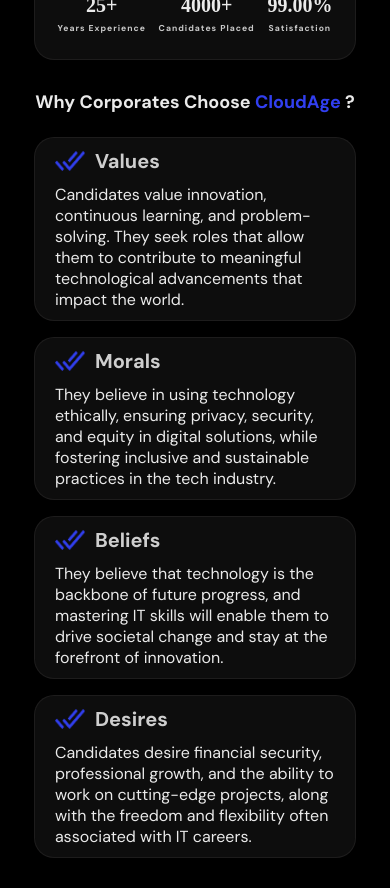
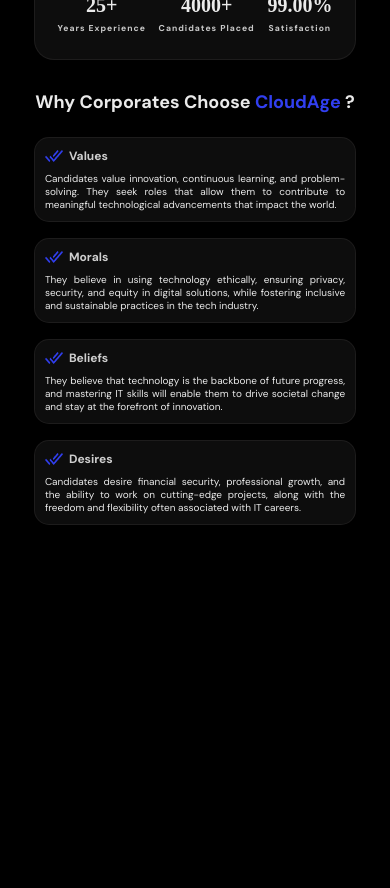
Before and after one commit to aayan-ap/Pricing-Page, a React (Vite) app: page / in a window 390 px wide. Shown: the part 2920-3808 px from the top of the page. After the commit the page ends 3475 px from the top, so only its background shows below. Built offline with nearby package versions, Linux system fonts and the light colour scheme; a web font is replaced by a local one.

Commit message:
'Why Section' Responsive Done

```diff
--- a/src/Components/why.css
+++ b/src/Components/why.css
@@ -47,15 +47,15 @@
   border: 1px solid rgb(94 91 91 / 82%);
 }
 .why_point h3 {
-     font-size: 1em;
+  font-size: 1em;
   color: rgba(255, 255, 255, 0.8);
   padding-left: 2em;
   background: url("/src/assets/BluTick.png") no-repeat left center;
   background-size: 1.5em 1em;
-
 }
 .why_point p {
   font-size: 18px;
+  text-align: justify;
 }
 @media (max-width: 800px) {
   .why_container {
@@ -69,7 +69,6 @@
     font-size: 32px;
   }
   .why_content {
-
     gap: 25px;
   }
   .why_point {
@@ -83,7 +82,6 @@
   }
   .why_point h3 {
     font-size: 1em;
-
   }
   .why_point p {
     font-size: 16px;
@@ -91,33 +89,32 @@
 }
 
 @media (max-width: 580px) {
-    .why_container {
+  .why_container {
     margin-bottom: 30px;
   }
   .why_head {
     margin-bottom: 6vw;
   }
   .why_head h1 {
-  font-size: clamp(18px, 4.5vw, 25px);
+    font-size: clamp(18px, 4.5vw, 25px);
   }
   .why_content {
-
     gap: 16px;
   }
   .why_point {
-    gap: 10px;
+    gap: 8px;
 
-    padding-inline: 20px;
+    padding-inline: 10px;
     padding-block: 10px;
     width: 100%;
-    font-size: 20px;
-    border-radius: 20px;
+    font-size: clamp(12px, 2.2vw, 18px);
+    border-radius: 15px;
   }
   .why_point h3 {
     font-size: 1em;
-
   }
   .why_point p {
-    font-size: 16px;
+    line-height: normal;
+    font-size: clamp(10px, 2.2vw, 16px);
   }
 }
```
